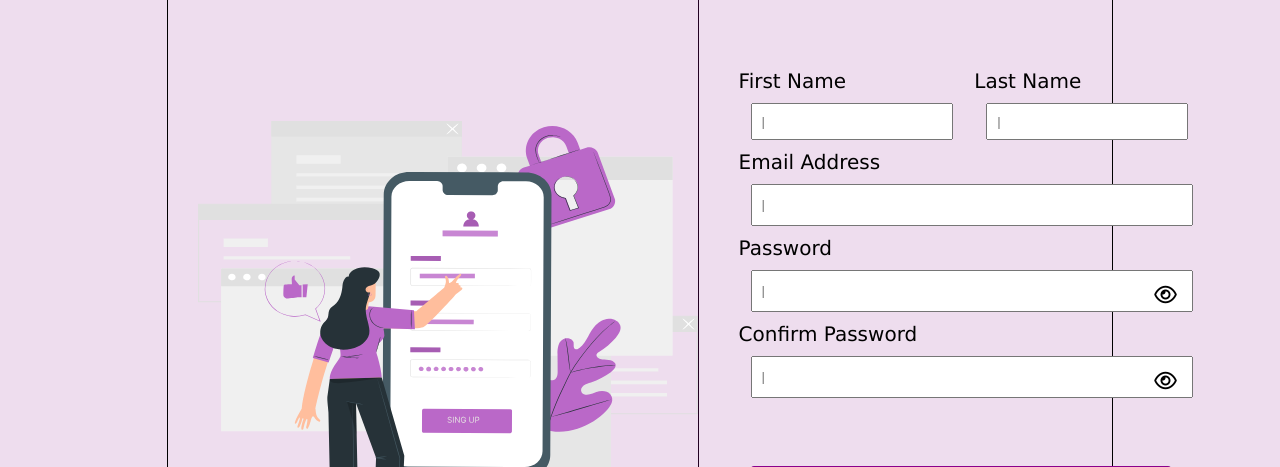
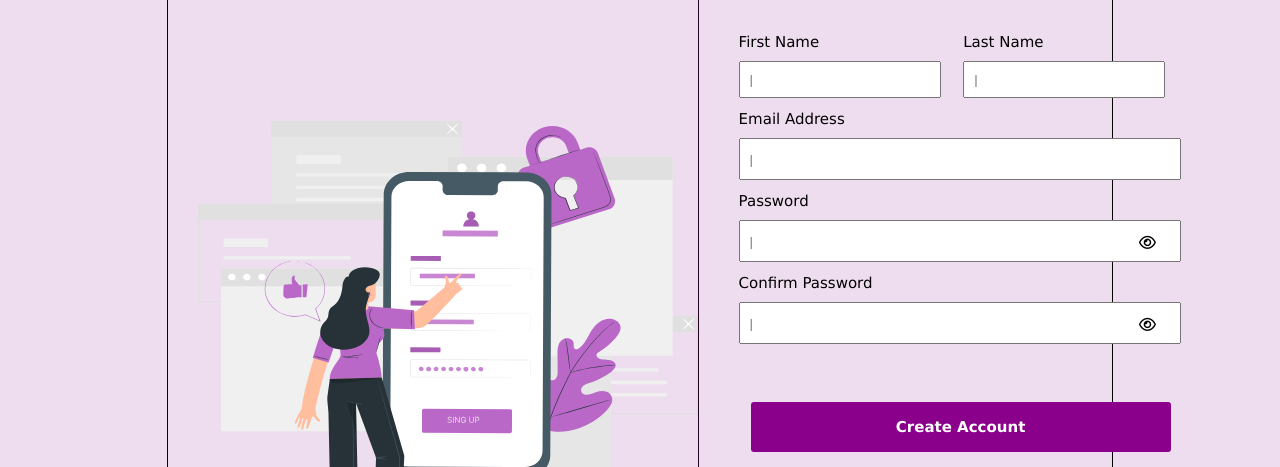
Before and after one commit to neemaocholla/repo-create, a plain HTML site: page index.html in a window 1280 px wide. Shown: the part 243-710 px from the top of the page. Drawn offline with Linux system fonts and the light colour scheme.

Commit message:
made more insertions

```diff
--- a/index.html
+++ b/index.html
@@ -51,7 +51,7 @@
              </div>
              <br><br>
 
-             <button id="create_account" type="submit"><b>Create Account</b></button>
+             <button class="button"    id="create_account" type="submit"><b>Create Account</b></button>
 
          </div>
          <p class="option">Already have an Account?<b id="signin">Sign In</b></p>
--- a/styles.css
+++ b/styles.css
@@ -10,14 +10,14 @@
     padding: 30px;
     height: 900px ;
     background-color: rgb(238, 221, 238);
-    font-size: 20px;
+    font-size: 15px;
     font-family: Verdana, Geneva, Tahoma, sans-serif;
     border: solid 1px;
 }
 
 .leftside{
     border-right: solid 1px rgb(34, 1, 34) ;
-    height: 800px;
+    height: 900px;
     width: 900px ;
 
 }
@@ -63,11 +63,14 @@
 }
 #names input{
     width:180px ;
-    margin: 10px 12px 10px 12px;
+    margin-top: 10px;
+    margin-bottom: 12px;
+
 }
 .inputs{
     width:640px ;
-    margin: 10px 12px 10px 12px;
+    margin-top: 10px ;
+    margin-bottom: 12px;
     padding: 10px;
     padding-left: 12px;
     height: 20px;
@@ -89,7 +92,9 @@
     right: 6%;
 
 }
+.button{
 
+}
 #create_account{
     width: 420px;
     height:50px ;
@@ -97,9 +102,10 @@
     margin: 10px 12px 10px 12px;
     border: none;
     border-radius: 3px;
-    font-size: x-large;
+    font-size: 15px;
     color: white;
     font-family: Verdana, Geneva, Tahoma, sans-serif;
+
 
 }
 .option{
```
